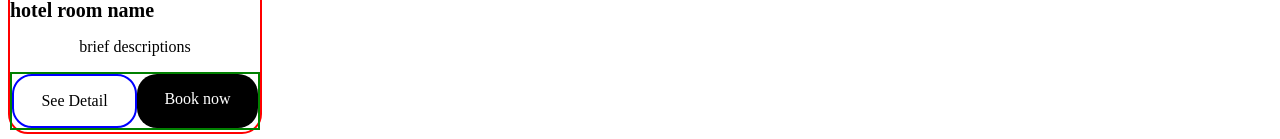
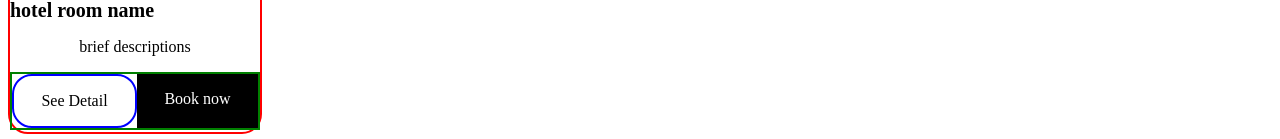
Before and after one commit to ZeeThomas/azurehavenresort, a React (Create React App) app: page /#/ in a window 1280 px wide. Shown: the part 933-1072 px from the top of the page. Built offline with nearby package versions, Linux system fonts and the light colour scheme.

Commit message:
Updated bookingbar.css

```diff
--- a/src/styles/bookingbar.css
+++ b/src/styles/bookingbar.css
@@ -49,6 +49,5 @@
   width: 50%;
   color: white;
   background-color: black;
-  border-radius: 20px;
 
 }
```
